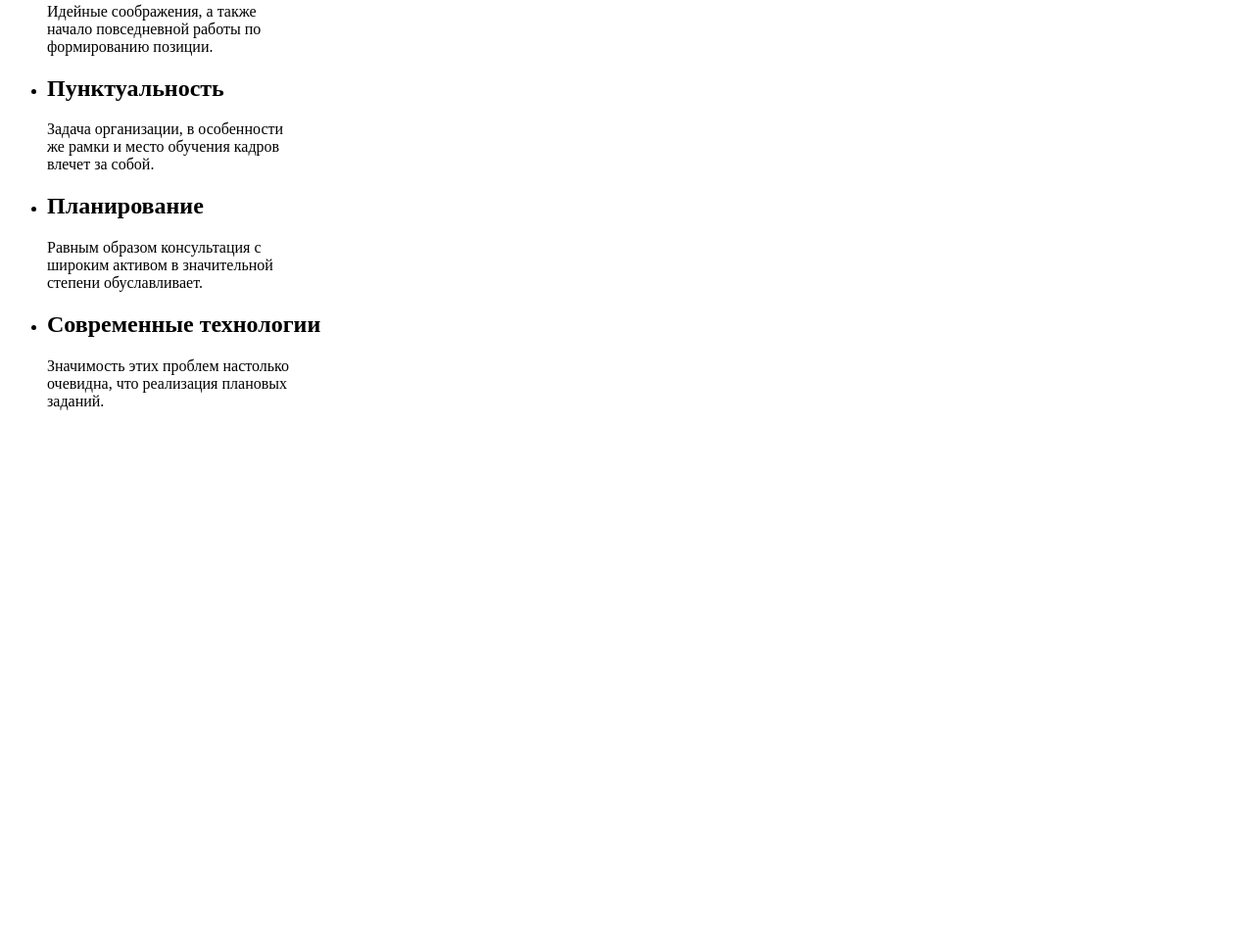
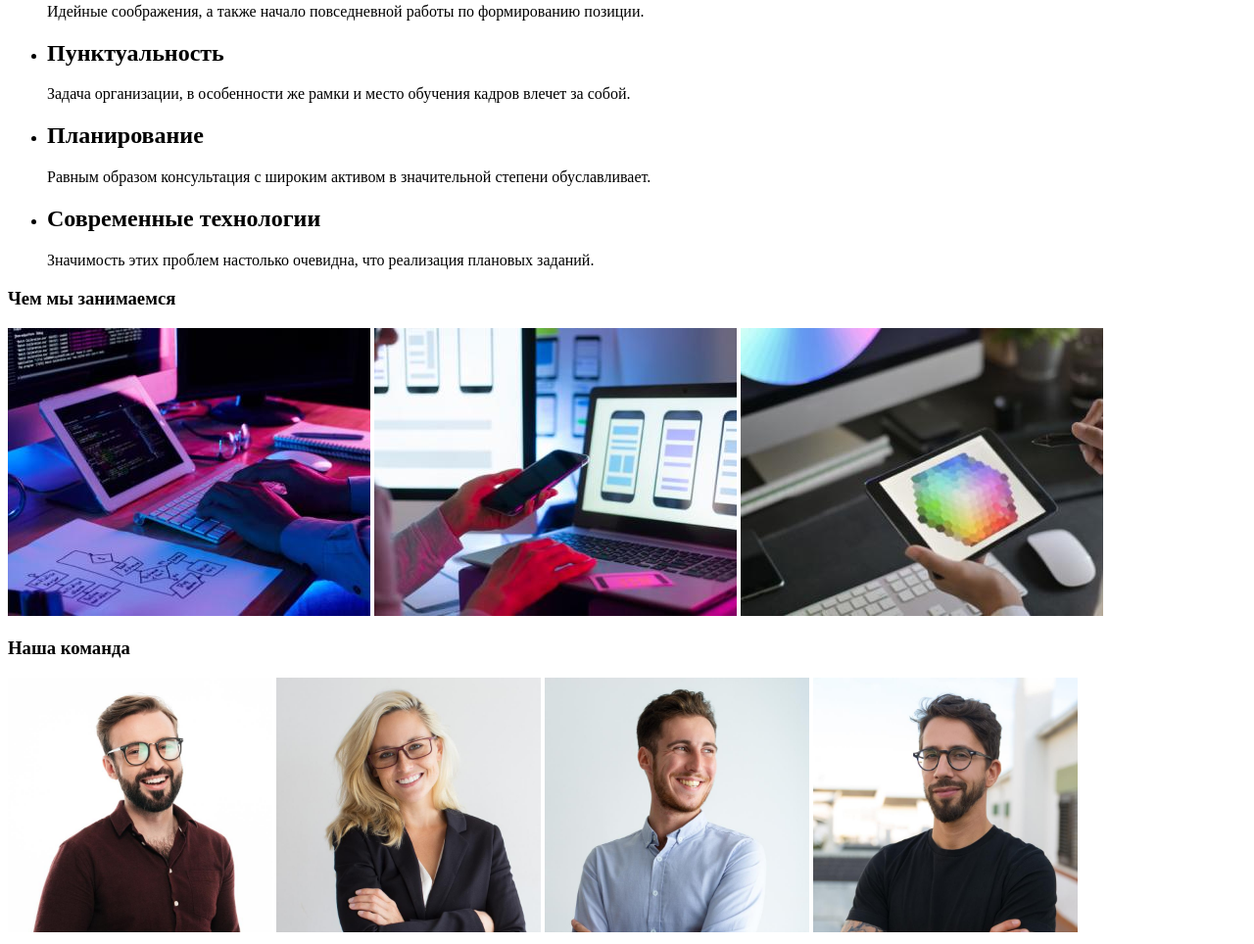
Before and after one commit to Yura-Voloshyn/goit-markup-hw-01, a plain HTML site: page index.html in a window 1280 px wide. Shown: the part 300-1264 px from the top of the page at 98% size. Before the commit the page ends 800 px from the top, so only its background shows below. Drawn offline with Linux system fonts and the light colour scheme.

Commit message:
Добавив секції - Чим ми займаємось і наша команда з фото до обох

```diff
--- a/index.html
+++ b/index.html
@@ -26,6 +26,8 @@
             <li>+38 096 111 11 11</li>
         </ul>
     </header>
+
+    <main>
     <div>
         <section>
             <h1>Эффективные решения для вашего бизнеса</h1>
@@ -34,12 +36,29 @@
 
         <section>
             <ul>
-                <li><h2>Внимание к деталям</h2><p>Идейные соображения, а также <br> начало повседневной работы по <br> формированию позиции.</p></li>
-                <li><h2>Пунктуальность</h2><p>Задача организации, в особенности <br> же рамки и место обучения кадров <br> влечет за собой.</p></li>
-                <li><h2>Планирование</h2><p>Равным образом консультация с <br> широким активом в значительной <br> степени обуславливает.</p></li>
-                <li><h2>Современные технологии</h2> <p>Значимость этих проблем настолько <br> очевидна, что реализация плановых <br> заданий.</p></li>
+                <li><h2>Внимание к деталям</h2><p>Идейные соображения, а также начало повседневной работы по формированию позиции.</p></li>
+                <li><h2>Пунктуальность</h2><p>Задача организации, в особенности же рамки и место обучения кадров влечет за собой.</p></li>
+                <li><h2>Планирование</h2><p>Равным образом консультация с широким активом в значительной степени обуславливает.</p></li>
+                <li><h2>Современные технологии</h2> <p>Значимость этих проблем настолько очевидна, что реализация плановых заданий.</p></li>
             </ul>
         </section>
     </div>
+    <section>
+        <h3>Чем мы занимаемся</h3>
+        <img width="370px" src="./images/Web Studio (Version 2.1) (Copy)/box 1.jpg" alt="box_1">
+        <img width="370px" src="./images/Web Studio (Version 2.1) (Copy)/img.jpg" alt="img">
+        <img width="370px" src="./images/Web Studio (Version 2.1) (Copy)/box 3.jpg" alt="box_3">
+    </section>
+
+    <section>
+        <h3>Наша команда</h3>
+        <img width="270px" src="./images/Web Studio (Version 2.1)(people)/img.jpg" alt="Игорь Демьяненко, Product Designer">
+        <img width="270px" src="./images/Web Studio (Version 2.1)(people)/img-1.jpg" alt="Ольга Репина, Frontend Developer">
+        <img width="270px" src="./images/Web Studio (Version 2.1)(people)/img-2.jpg" alt="Николай Тарасов, Marketing">
+        <img width="270px" src="./images/Web Studio (Version 2.1)(people)/img-3.jpg" alt="Михаил Ермаков, UI Designer">
+
+    </section>
+
+    </main>
 </body>
 </html>
```
Also changed, not shown: images/Web Studio (Version 2.1) (Copy)/box 1.jpg (added), images/Web Studio (Version 2.1) (Copy)/box 3.jpg (added), images/Web Studio (Version 2.1) (Copy)/img.jpg (added), images/Web Studio (Version 2.1)(people)/img-1.jpg (added), images/Web Studio (Version 2.1)(people)/img-2.jpg (added), images/Web Studio (Version 2.1)(people)/img-3.jpg (added), images/Web Studio (Version 2.1)(people)/img.jpg (added).
